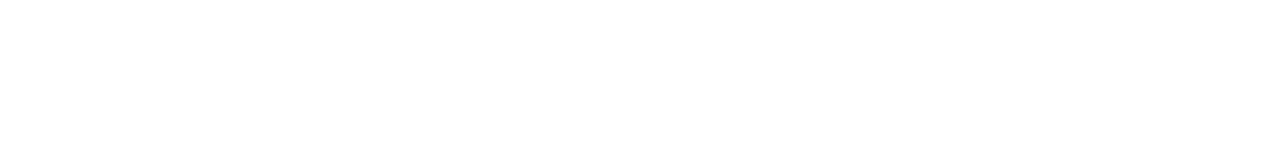
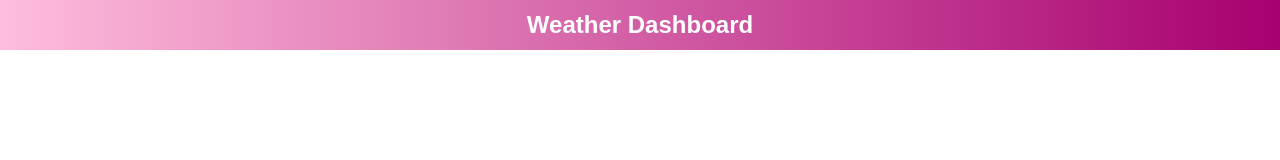
Before and after one commit to AliahG97/Weather-App, a plain HTML site: page index.html in a window 1280 px wide. Drawn offline with Linux system fonts and the light colour scheme.

Commit message:
header complete

```diff
--- a/assets/css/style.css
+++ b/assets/css/style.css
@@ -0,0 +1,17 @@
+body {
+    margin: 0;
+    padding: 0;
+    font-family: Arial, Helvetica, sans-serif;
+
+}
+.nav {
+    background: linear-gradient(to right, #febddc, #a7006f);
+    display: flex;
+    justify-content: center;
+    align-items: center;
+    height: 50px;
+}
+h1 {
+    color: white;
+    margin: 0;
+}
--- a/index.html
+++ b/index.html
@@ -4,8 +4,11 @@
     <meta charset="UTF-8">
     <meta name="viewport" content="width=device-width, initial-scale=1.0">
     <title>Weather App</title>
+    <link rel="stylesheet" href="./assets/css/style.css">
 </head>
 <body>
-
+    <nav class="nav">
+        <h1>Weather Dashboard</h1>
+    </nav>
 </body>
 </html>
```
